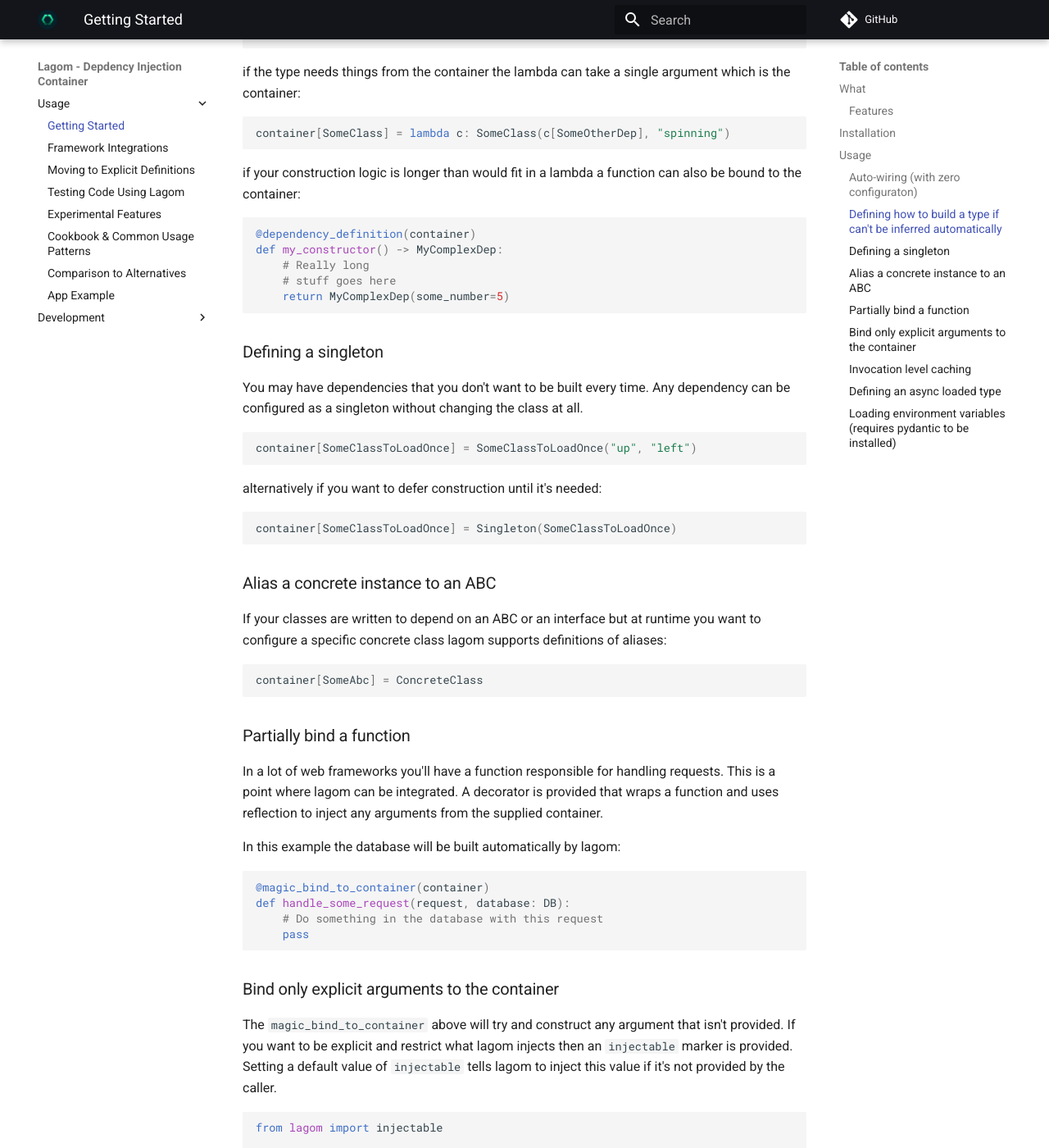
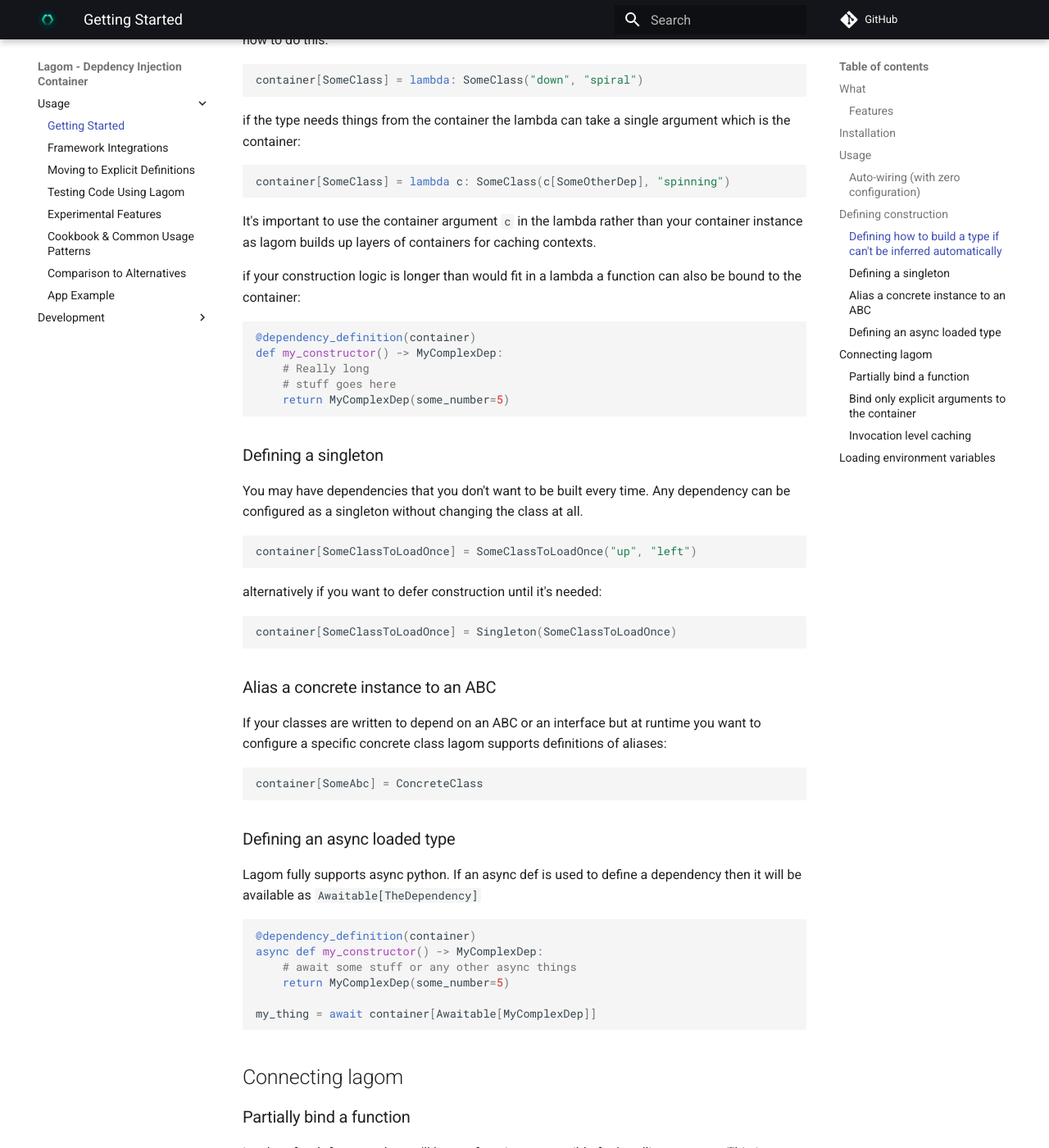
Before and after one commit to meadsteve/lagom, an MkDocs documentation site: the page built from docs/index.md, in a window 1280 px wide and 1400 px high, scrolled down 1804 px. Shown: the whole window at 82% size. Built offline with MkDocs 1.6.1 and Material for MkDocs 9.7.7, drawn with Linux system fonts in a browser that asks for light colours; comment, search, counter and statistics services are not loaded; some of the changed text lies outside the part shown.

Commit message:
bulk out docs on explicit_definitions

````diff
--- a/docs/explicit_definitions.md
+++ b/docs/explicit_definitions.md
@@ -25,4 +25,23 @@
 
 ## Setting the definitions
 
+Work through each dependency listed in the logger above and define how
+it is constructed. Details on how to do this can be found in the
+[getting started section](index.md#defining-construction) but it will look something like
+this:
+
+```python
+from lagom import Singleton
+
+container[SomeClass] = lambda c: SomeClass(thing=c[AnotherDependency])
+container[AnotherDependency] = Singleton(lambda c: AnotherDependency("Some Config"))
+```
+
+In this example everything is a lambda so no actual construction will occur
+until an object is needed.
+
 ## Enforcing definitions
+If you want to disable the reflection based construction entirely a
+special container called `ExplicitContainer` is provided. This has
+the same interface as `Container` but a `DependencyNotDefined` exception
+will be raised if construction of an unknown class is requested.
--- a/docs/index.md
+++ b/docs/index.md
@@ -34,7 +34,7 @@
 some_thing = container[SomeClass]
 ```
 
-### Auto-wiring (with zero configuraton)
+### Auto-wiring (with zero configuration)
 Most of the time Lagom doesn't need to be told how to build your classes. If
 the `__init__` method has type hints then lagom will use these to inject
 the correct dependencies. The following will work without any special configuration:
@@ -63,8 +63,10 @@
 some_thing = container[SomeClass] # An instance of SomeClass will be built with an instance of MyDataSource provided
 ```
 
+## Defining construction
+
 ### Defining how to build a type if can't be inferred automatically
-If lagom can't infer (or you don't want it to) how to build a type you can instruct
+If lagom can't infer how to build a type (or you don't want it to), you can instruct
 the container how to do this.
 
 ```python
@@ -76,6 +78,10 @@
 ```python
 container[SomeClass] = lambda c: SomeClass(c[SomeOtherDep], "spinning")
 ```
+
+It's important to use the container argument `c` in the lambda rather
+than your container instance as lagom builds up layers of containers for
+caching contexts.
 
 if your construction logic is longer than would fit in a lambda a
 function can also be bound to the container:
@@ -108,6 +114,24 @@
 ```python
 container[SomeAbc] = ConcreteClass
 ```
+
+
+### Defining an async loaded type
+Lagom fully supports async python. If an async def is used to define a dependency then it
+will be available as `Awaitable[TheDependency]`
+
+```python
+@dependency_definition(container)
+async def my_constructor() -> MyComplexDep:
+    # await some stuff or any other async things
+    return MyComplexDep(some_number=5)
+
+my_thing = await container[Awaitable[MyComplexDep]]
+
+```
+
+
+## Connecting lagom
 
 ### Partially bind a function
 In a lot of web frameworks you'll have a function responsible for handling requests.
@@ -160,21 +184,7 @@
     pass
 ```
 
-### Defining an async loaded type
-Lagom fully supports async python. If an async def is used to define a dependency then it
-will be available as `Awaitable[TheDependency]`
-
-```python
-@dependency_definition(container)
-async def my_constructor() -> MyComplexDep:
-    # await some stuff or any other async things
-    return MyComplexDep(some_number=5)
-
-my_thing = await container[Awaitable[MyComplexDep]]
-
-```
-
-### Loading environment variables (requires pydantic to be installed)
+## Loading environment variables
 
 **Prerequisites** Using this feature requires [pydantic](https://github.com/samuelcolvin/pydantic/) to be installed
 
````
